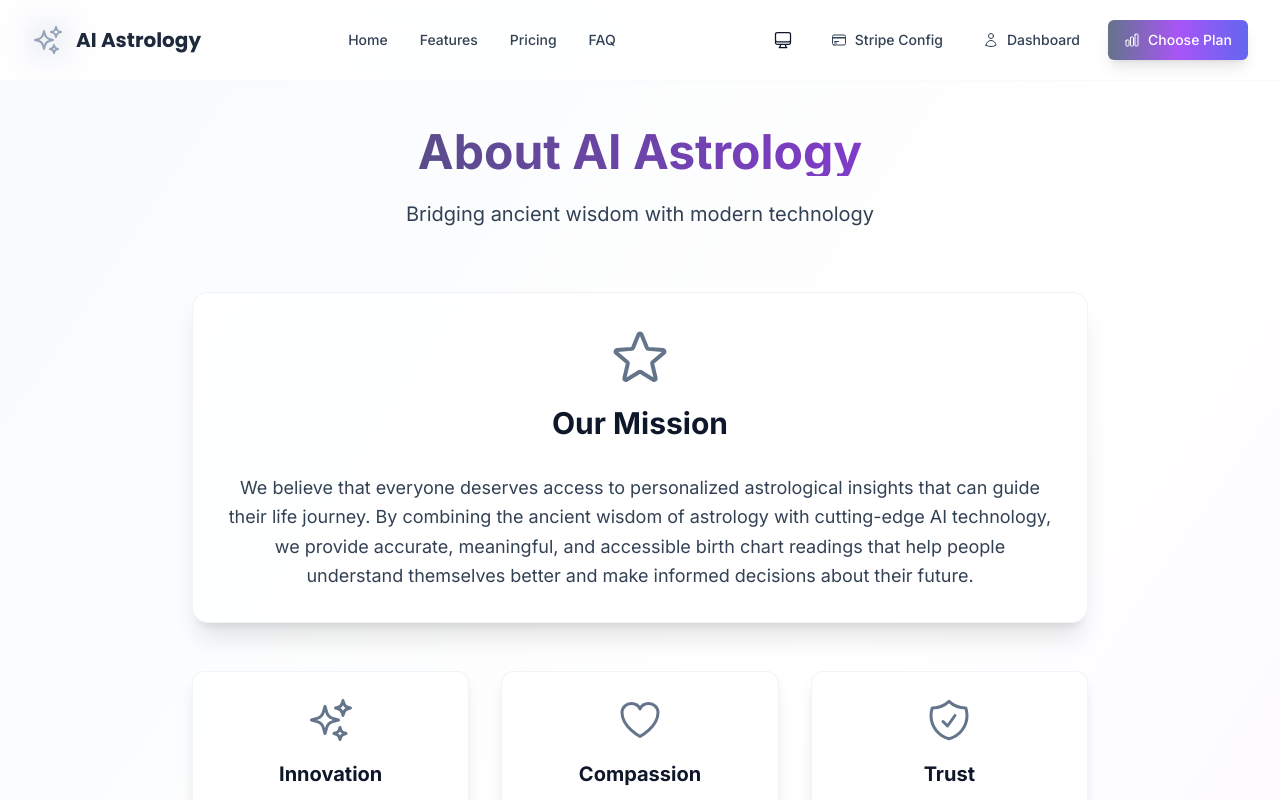
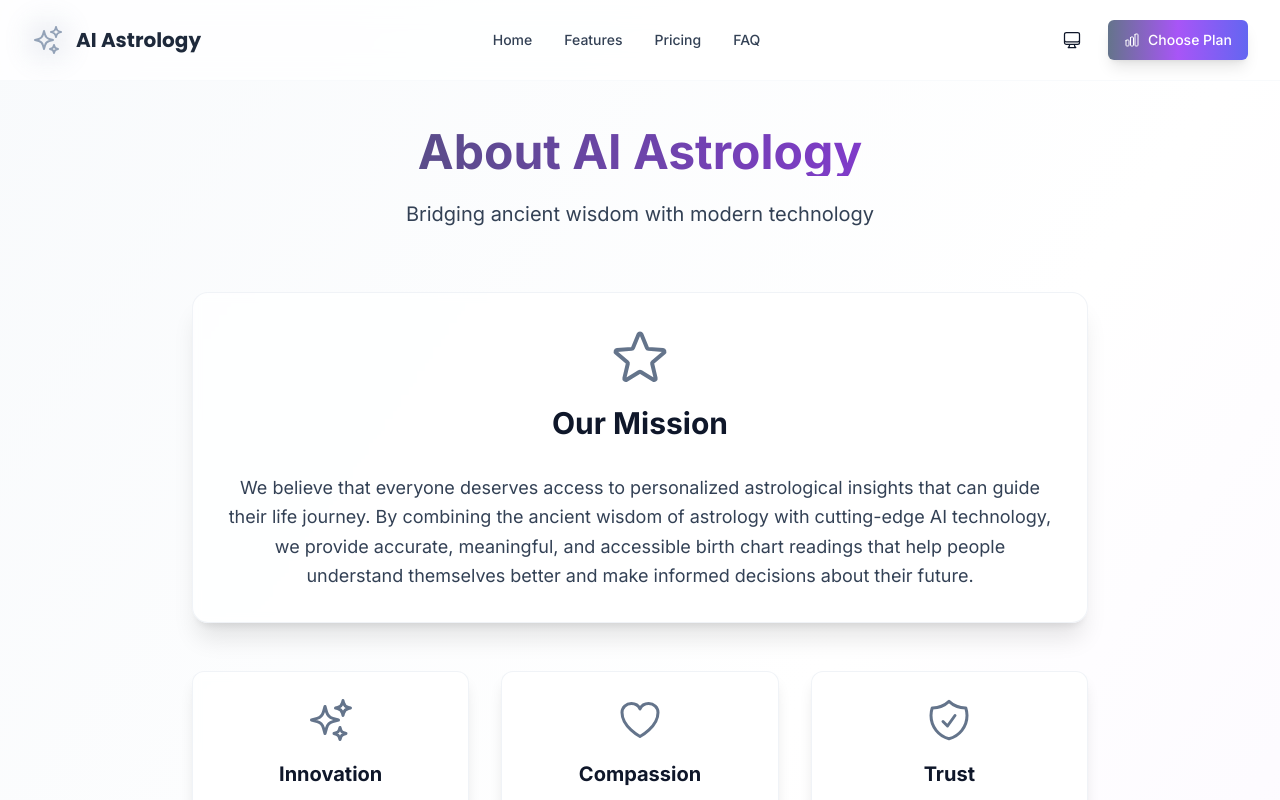
Before and after one commit to zlatevsoft/AI-Astrology, a Next.js app: page /about in a window 1280 px wide. Shown: the top 800 px of the page. Built offline with nearby package versions, Linux system fonts and the light colour scheme.

Commit message:
Update header.tsx

```diff
--- a/components/layout/header.tsx
+++ b/components/layout/header.tsx
@@ -90,18 +90,6 @@ export function Header() {
           {/* Desktop Actions */}
           <div className="hidden lg:flex lg:items-center lg:space-x-4">
             <ThemeToggle />
-            <Link href="/admin/stripe-config">
-              <Button variant="ghost" size="sm" className="flex items-center space-x-2 text-cosmic-700 dark:text-white/90 hover:text-cosmic-800 dark:hover:text-white hover:bg-cosmic-100 dark:hover:bg-white/10 transition-all duration-300 hover:scale-105">
-                <CreditCardIcon className="h-4 w-4" />
-                <span>Stripe Config</span>
-              </Button>
-            </Link>
-            <Link href="/dashboard">
-              <Button variant="ghost" size="sm" className="flex items-center space-x-2 text-cosmic-700 dark:text-white/90 hover:text-cosmic-800 dark:hover:text-white hover:bg-cosmic-100 dark:hover:bg-white/10 transition-all duration-300 hover:scale-105">
-                <UserIcon className="h-4 w-4" />
-                <span>Dashboard</span>
-              </Button>
-            </Link>
             <Link href="/pricing">
               <Button className="bg-gradient-to-r from-cosmic-500 via-purple-500 to-indigo-500 hover:from-cosmic-600 hover:via-purple-600 hover:to-indigo-600 text-white shadow-lg hover:shadow-xl transform hover:-translate-y-0.5 transition-all duration-300 hover:scale-105">
                 <ChartBarIcon className="h-4 w-4 mr-2" />
@@ -136,7 +124,7 @@ export function Header() {
           >
             {/* Backdrop */}
             <div
-              className="absolute inset-0 bg-black/50 backdrop-blur-sm"
+              className="absolute inset-0 bg-black/70 backdrop-blur-md"
               onClick={() => setMobileMenuOpen(false)}
             />
 
@@ -146,7 +134,7 @@ export function Header() {
               animate={{ x: 0 }}
               exit={{ x: '100%' }}
               transition={{ type: 'spring', damping: 25, stiffness: 200 }}
-              className="absolute right-0 top-0 h-full w-80 max-w-[80vw] bg-white dark:bg-cosmic-900 shadow-2xl"
+              className="absolute right-0 top-0 h-full w-80 max-w-[80vw] bg-white/95 dark:bg-cosmic-900/95 backdrop-blur-xl shadow-2xl border-l border-cosmic-200/50 dark:border-cosmic-700/50"
             >
               <div className="flex flex-col h-full">
                 {/* Header */}
@@ -196,12 +184,6 @@ export function Header() {
 
                 {/* Mobile Actions */}
                 <div className="p-6 border-t border-cosmic-200 dark:border-cosmic-700 space-y-4">
-                  <Link href="/dashboard" onClick={() => setMobileMenuOpen(false)}>
-                    <Button variant="outline" className="w-full justify-center">
-                      <UserIcon className="h-4 w-4 mr-2" />
-                      Dashboard
-                    </Button>
-                  </Link>
                   <Link href="/pricing" onClick={() => setMobileMenuOpen(false)}>
                     <Button className="w-full bg-gradient-to-r from-cosmic-600 to-purple-600 hover:from-cosmic-700 hover:to-purple-700 text-white">
                       <ChartBarIcon className="h-4 w-4 mr-2" />
```
